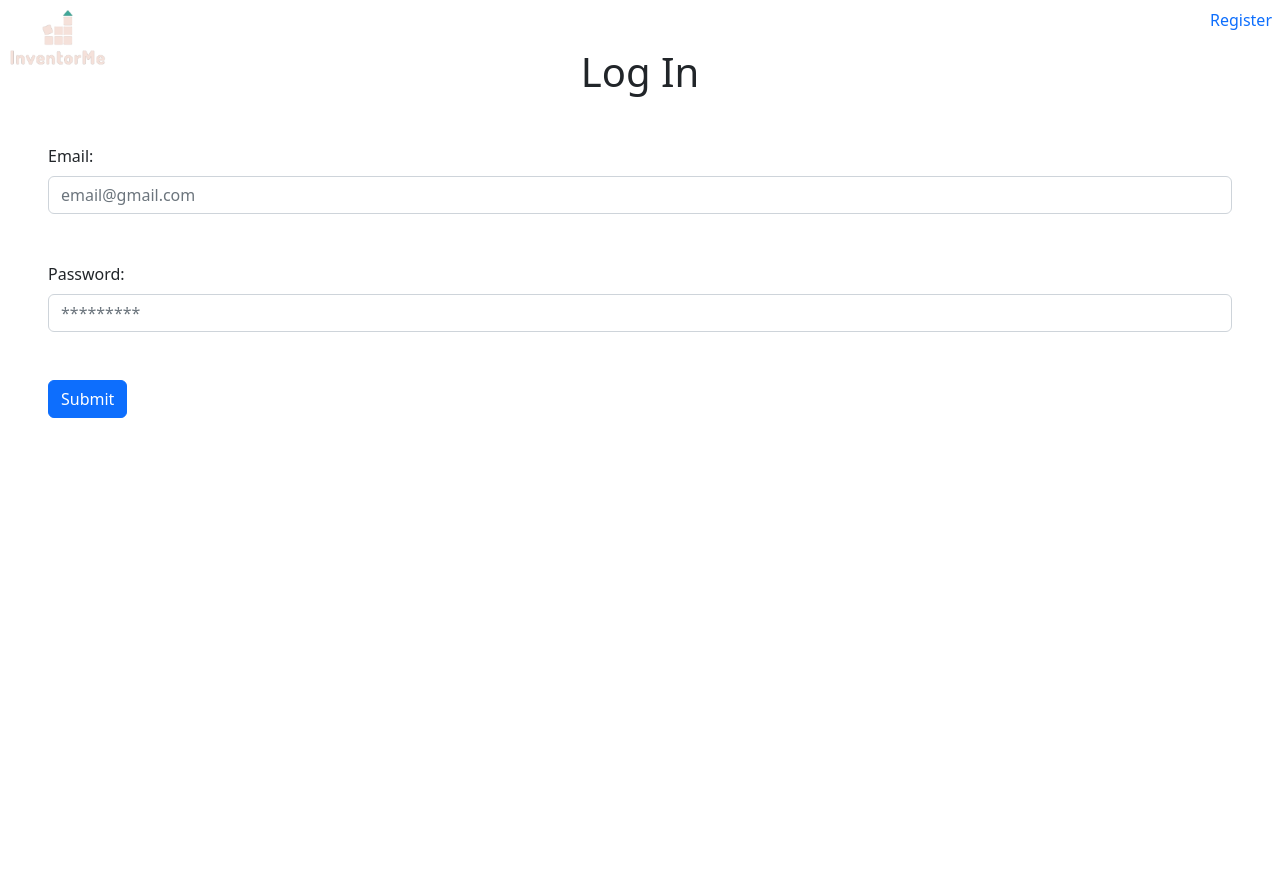
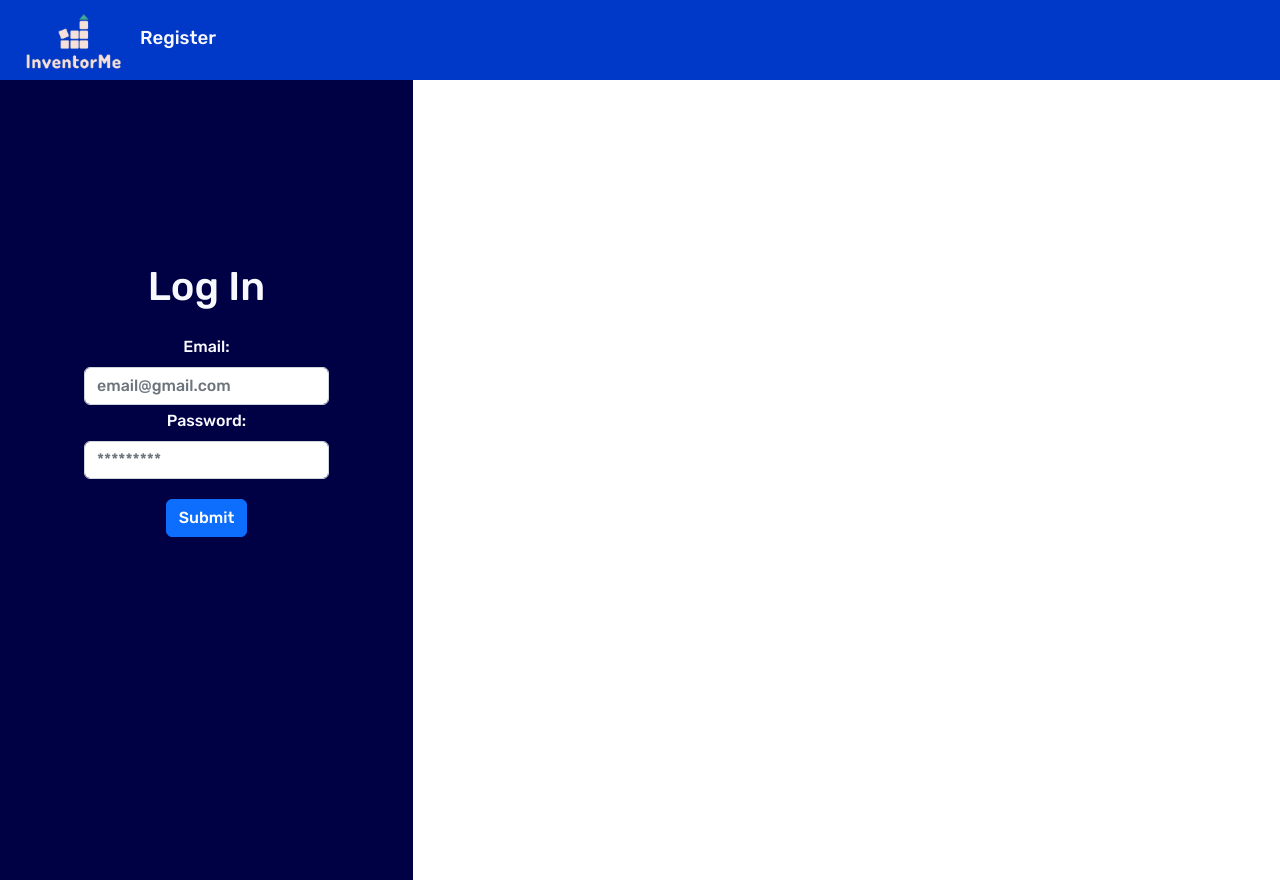
Before and after one commit to LiftOff-AC3/inventorme, a React (Create React App) app in the folder front-end/: page /login in a window 1280 px wide. Before the commit the page ends 800 px from the top, so only its background shows below. Built offline with nearby package versions, Linux system fonts and the light colour scheme.

Commit message:
added a lot of css styling- lk

```diff
--- a/front-end/public/index.html
+++ b/front-end/public/index.html
@@ -3,6 +3,9 @@
   <head>
     <meta charset="utf-8" />
     <link rel="icon" href="%PUBLIC_URL%/logo_transparent.png" />
+    <link rel="preconnect" href="https://fonts.googleapis.com">
+<link rel="preconnect" href="https://fonts.gstatic.com" crossorigin>
+<link href="https://fonts.googleapis.com/css2?family=Rubik:wght@500&display=swap" rel="stylesheet">
     <meta name="viewport" content="width=device-width, initial-scale=1" />
     <meta name="theme-color" content="#000000" />
     <meta
--- a/front-end/src/App.css
+++ b/front-end/src/App.css
@@ -7,14 +7,24 @@ nav {
 position: fixed;
 top: 0;
 width: 100%;
+height:5rem;
+background-color: rgb(0, 57, 200);
 }
 .landing-nav {
 display: flex;
 justify-content: flex-end;
 align-content: center;
+font-family: "Rubik", sans-serif;
 }
+
+
 .landing-nav-link {
 margin: .5rem;
+color:ghostwhite;
+margin-left:20rem;
+}
+.landing-nav-link:hover {
+    color:gold
 }
 .login-nav,
 .register-nav,
@@ -22,11 +32,34 @@ margin: .5rem;
 display: flex;
 flex-direction: row;
 justify-content: space-between;
+margin-top: 1rem;
 }
 .login-nav-link,
 .register-nav-link,
 .add-nav-link{
 margin: .5rem;
+font-family: "Rubik", san-serif;
+color:ghostwhite;
+font-size:14pt;
+}
+.login-nav-link:hover {
+    color:gold;
+}
+.register-nav-link {
+    margin-right: 1rem;
+    margin-top:.5rem;
+    font-size:14pt;
+    color:ghostwhite;
+    font-family:"Rubik", sans-serif;
+}
+
+.register-nav-link:hover {
+    color:gold;
+}
+
+#logo {
+    float:left;
+    margin-top:-.75rem;
 }
 
 @media(max-width: 800px) {
@@ -37,9 +70,24 @@ align-items: center;
 text-align: center
 }
 #logo {
-max-width: 80%;
+max-width: 100%;
 height: auto;
+
 
 }
 
 }
+nav.navbar {
+    display: flex;
+    justify-content: space-between;
+    align-items: center;
+    position: fixed;
+    top: 0;
+    width: 100%;
+    height: 5rem;
+    background-color: rgb(0, 57, 200);
+    padding: 0 1rem;
+  }
+  a.landing-nav-link{
+    margin-left:1rem;
+  }
--- a/front-end/src/App.js
+++ b/front-end/src/App.js
@@ -8,6 +8,7 @@ import Landing from "./components/Landing";
 import Login from "./components/Login";
 import Header from "./components/Header";
 import UpdateItem from "./components/UpdateItem";
+
 
 function App() {
   return (
--- /dev/null
+++ b/front-end/src/components/CreateItem.css
@@ -0,0 +1,41 @@
+/* h1 {
+    font-size: 100pt;
+ }
+
+ .box {
+    width: fit-content;
+    padding: 5rem;
+    text-align: center;
+    font-family: "Rubik", sans-serif;
+    background-color: rgb(242, 171, 7);
+    color: ghostwhite;
+    display: flex;
+    flex-direction: column;
+    justify-content: center;
+    align-items: center;
+    min-height: 100vh;
+    border-color:ghostwhite;
+  }
+
+
+  .form-container .form-group {
+    display: flex;
+    justify-content: center;
+    align-items: center;
+    height: 100vh;
+    margin-bottom: 10px;
+
+  }
+
+button{
+    margin-top: 1rem;
+}
+
+button:hover {
+    color: #ffcd07;
+
+  }
+
+.login-heading {
+    font-size: 100px;
+} */
--- a/front-end/src/components/CreateItem.js
+++ b/front-end/src/components/CreateItem.js
@@ -1,6 +1,7 @@
 import React, { useState } from "react";
 import axios from "axios";
 import { useNavigate } from "react-router-dom";
+import styles from "./CreateItem.css";
 
 export default function CreateItem() {
   const navigate = useNavigate();
@@ -31,11 +32,9 @@ export default function CreateItem() {
   };
 
   return (
-    <div className="container">
-      <div className="row">
-        <div className="col-md-6 offset-md-3 border rounded p-4 mt-2 text-center">
+  <div class="box">
     <h2 className="m-4">Create Item</h2>
-          <form onSubmit={onSubmit}>
+    <form onSubmit={onSubmit} class="form-container">
       <div className="text-center mb-3">
         <label htmlFor="Name" className="form-label">
           Item Name
@@ -83,7 +82,6 @@ export default function CreateItem() {
       </button>
     </form>
   </div>
-      </div>
-    </div>
-  );
+
+  )
 }
--- a/front-end/src/components/Landing.js
+++ b/front-end/src/components/Landing.js
@@ -3,12 +3,12 @@ export default function Landing() {
     <>
       <div id="landing-page" className="bg-dark text-white p-5">
         <div id="landing-left-col">
-          <img
+          {/* <img
             id="logo"
             src="logo_transparent.png"
             alt="logo"
             className="float-start"
-          ></img>
+          ></img> */}
         </div>
         <div id="landing-right-col">
           <h3 className="text-center">Welcome To InventorMe!</h3>
--- /dev/null
+++ b/front-end/src/components/Login.css
@@ -0,0 +1,39 @@
+
+ .box {
+    width: fit-content;
+    padding: 5rem;
+    text-align: center;
+    font-family: "Rubik", sans-serif;
+    background-color: rgb(0, 0, 69);
+    color: ghostwhite;
+    display: flex;
+    flex-direction: column;
+    /* justify-content: center; */
+    align-items: center;
+    min-height: 100vh;
+    border-color:ghostwhite;
+  }
+
+
+  .form-container .form-group {
+    display: flex;
+    justify-content: center;
+    align-items: center;
+    height: 100vh;
+    margin-bottom: 10px;
+
+  }
+
+button{
+    margin-top: 1rem;
+}
+
+#login-submit-button:hover {
+    background-color: #ffcd07;
+    color: rgb(0, 0, 69)
+
+  }
+
+.login-heading {
+    font-size: 100px;
+}
--- a/front-end/src/components/Login.js
+++ b/front-end/src/components/Login.js
@@ -3,6 +3,7 @@ import { useNavigate } from "react-router-dom";
 import axios from "axios";
 import Form from "react-bootstrap/Form";
 import Button from "react-bootstrap/Button";
+import styles from "./Login.css";
 
 export default function Login() {
   const [email, setEmail] = useState("");
@@ -38,10 +39,10 @@ export default function Login() {
   }
 
   return (
-    <div className="Login">
-      <h1 className="m-5 text-center">Log In</h1>
-      <Form onSubmit={handleSubmit}>
-        <Form.Group controlId="formEmail" className="m-5">
+    <div class="box">
+      <h1>Log In</h1>
+      <Form class="form-container" onSubmit={handleSubmit}>
+        <Form.Group controlId="formEmail" className="m-1">
           <Form.Label>Email: </Form.Label>
           <Form.Control
             type="email"
@@ -51,7 +52,7 @@ export default function Login() {
             required
           ></Form.Control>
         </Form.Group>
-        <Form.Group controlId="formPassword" className="m-5">
+        <Form.Group controlId="formPassword" className="m-1">
           <Form.Label>Password: </Form.Label>
           <Form.Control
             type="password"
@@ -63,8 +64,8 @@ export default function Login() {
         </Form.Group>
         <Button
           id="login-submit-button"
-          className="mx-5"
-          variant="primary"
+          // className="mx-5"
+          // variant="primary"
           type="submit"
         >
           Submit
--- a/front-end/src/components/Navigation.js
+++ b/front-end/src/components/Navigation.js
@@ -18,10 +18,19 @@ export default function Navigation() {
 	};
 
 	return (
-		<nav>
+		<header>
+		<nav class="navbar">
 			<div>
 				{isLandingPage && (
 					<div className="landing-nav">
+						<Link className="login-nav-link" to="/" style={linkStyle}>
+							<img
+								id="logo"
+								src="logo_transparent.png"
+								alt="logo"
+								className="float-start"
+							></img>
+						</Link>
 						<Link className="landing-nav-link" to="/login" style={linkStyle}>
 							Login
 						</Link>
@@ -101,5 +110,6 @@ export default function Navigation() {
 				)}
 			</div>
 		</nav>
+	</header>
 	);
 }
--- /dev/null
+++ b/front-end/src/components/Registration.css
@@ -0,0 +1,53 @@
+/* body {
+    font-family: "Rubik", sans-serif;
+    background-color: rgb(0, 0, 69);
+    color: ghostwhite;
+    display: flex;
+    justify-content: center;
+    align-items: center;
+    min-height: 100vh;
+  } */
+ h1 {
+    margin-top: -10rem;
+ }
+
+ .box {
+    margin-top: 5rem;
+    width: auto;
+    padding: 40px;
+    text-align: center;
+    font-family: "Rubik", sans-serif;
+    background-color: rgb(0, 0, 69);
+    color: ghostwhite;
+    display: flex;
+    flex-direction: column; /* Add this line to stack elements vertically */
+    justify-content: center;
+    align-items: center;
+    min-height: 100vh;
+  }
+  .box h1 {
+    margin-top: -10rem; /* Remove the negative margin-top from h1 */
+    margin-bottom: 20px; /* Add margin at the bottom of h1 */
+  }
+
+  .form-container .form-group {
+    display: flex;
+    justify-content: center;
+    align-items: center;
+    height: 100vh;
+    margin-bottom: 10px;
+
+  }
+
+button{
+    margin-top: 1rem;
+}
+
+button:hover {
+    color: #ffcd07;
+
+  }
+
+.registration-heading {
+    font-size: 100px;
+}
--- a/front-end/src/components/Registration.js
+++ b/front-end/src/components/Registration.js
@@ -4,6 +4,7 @@ import Form from "react-bootstrap/Form";
 import Button from "react-bootstrap/Button";
 import axios from "axios";
 import bcrypt from "bcryptjs";
+import styles from "./Registration.css";
 
 export default function Registration() {
   const [name, setName] = useState("");
@@ -59,10 +60,10 @@ export default function Registration() {
   };
 
   return (
-    <div id="registration-page">
-      <h1 className="text-center">Register</h1>
-      <Form onSubmit={handleSubmit}>
-        <Form.Group controlId="formName" className="m-5">
+    <div class="box">
+      <h1 class="text-center">Register</h1>
+      <Form class="form-container" onSubmit={handleSubmit}>
+        <Form.Group controlId="formName" className="m-1">
           <Form.Label>Name: </Form.Label>
           <Form.Control
             type="name"
@@ -71,7 +72,7 @@ export default function Registration() {
             placeholder="John Doe"
           ></Form.Control>
         </Form.Group>
-        <Form.Group controlId="formCompany" className="m-5">
+        <Form.Group controlId="formCompany" className="m-1">
           <Form.Label>Company: </Form.Label>
           <Form.Control
             type="name"
@@ -80,7 +81,7 @@ export default function Registration() {
             placeholder="My Company"
           ></Form.Control>
         </Form.Group>
-        <Form.Group controlId="formEmail" className="m-5">
+        <Form.Group controlId="formEmail" className="m-1">
           <Form.Label>Email: </Form.Label>
           <Form.Control
             type="email"
@@ -89,7 +90,7 @@ export default function Registration() {
             placeholder="email@gmail.com"
           ></Form.Control>
         </Form.Group>
-        <Form.Group controlId="formPassword" className="m-5">
+        <Form.Group controlId="formPassword" className="m-1">
           <Form.Label>Password: </Form.Label>
           <Form.Control
             type="password"
@@ -98,7 +99,7 @@ export default function Registration() {
             placeholder="*********"
           ></Form.Control>
         </Form.Group>
-        <Form.Group controlId="formConfirmPassword" className="m-5">
+        <Form.Group controlId="formConfirmPassword" className="m-1">
           <Form.Label>Verify Password: </Form.Label>
           <Form.Control
             type="password"
@@ -110,6 +111,7 @@ export default function Registration() {
         <Button
           className="mx-5"
           variant="primary"
+          class="registration-button"
           type="submit"
           disabled={!validateForm()}
         >
--- /dev/null
+++ b/package.json
@@ -0,0 +1,5 @@
+{
+  "dependencies": {
+    "bcryptjs": "^2.4.3"
+  }
+}
```
Also changed, not shown: 1 other file (tests, documents, lock files or other folders). Lines whose indentation alone changed are shown as unchanged.
